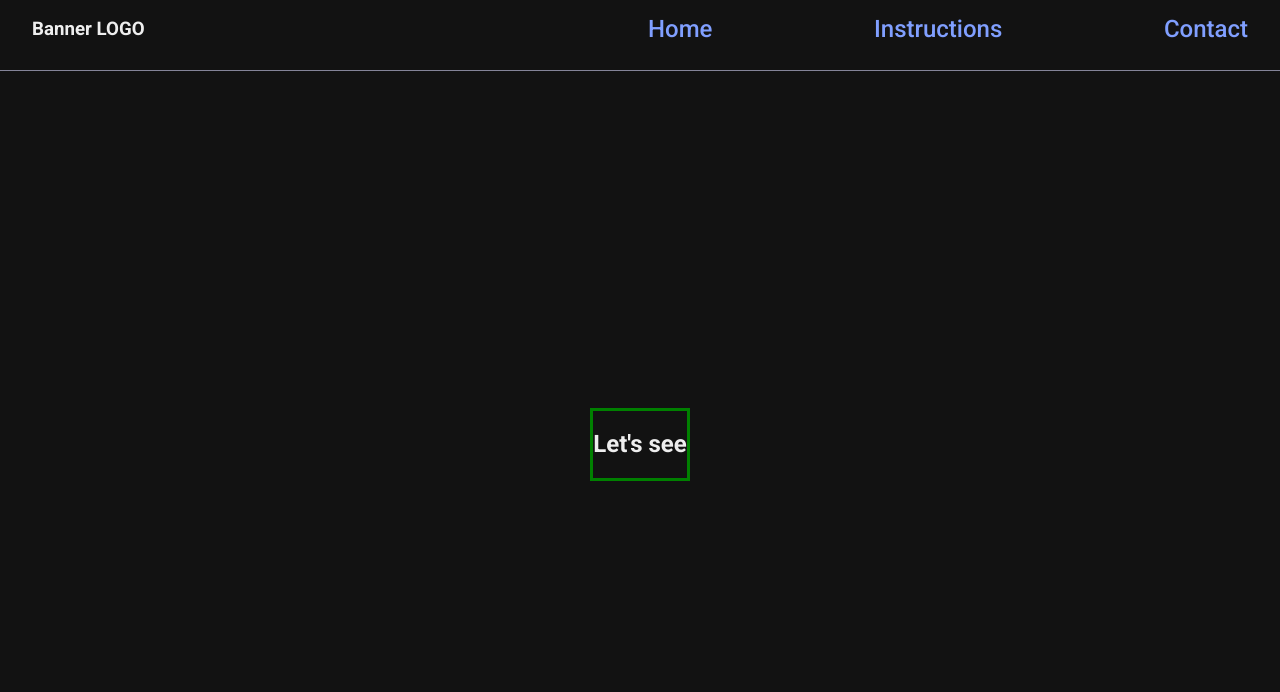
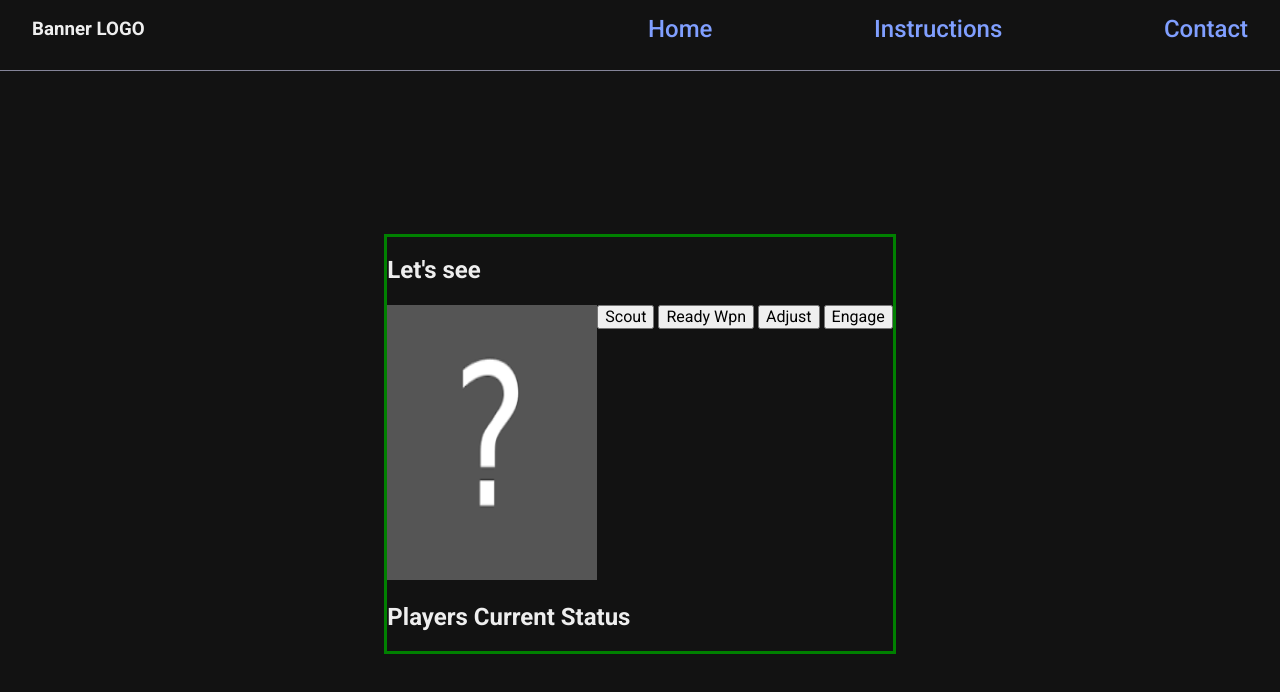
Before and after one commit to coding4freedom/HuntersGuild, a website: page public/index.html in a window 1280 px wide. Drawn offline with Linux system fonts and the light colour scheme.

Commit message:
simulation layout updates img, center buttons

```diff
--- a/public/components/gameContent.html
+++ b/public/components/gameContent.html
@@ -11,9 +11,20 @@
     -->
     <section class="activity"><h2>Let's see</h2></section>
     <section class="center-display">
-        <section class="center-left-display"></section>
-        <section class="center-mid-display"></section>
-        <section class="center-right-display"></section>
+        <section class="center-left-display">
+            <div class="beast-img-container">
+                <img src="/public/placeholder.png" alt="Placeholder Image">
+            </div>
+        </section>
+        <section class="center-mid-display">
+            <input type="button" value="Scout">
+            <input type="button" value="Ready Wpn">
+            <input type="button" value="Adjust">
+            <input type="button" value="Engage">
+        </section>
+        <section class="center-right-display">
+
+        </section>
     </section>
-    <section class="player-stats"></section>
+    <section class="player-stats"><h2>Players Current Status</h2></section>
 </section>
```
Also changed, not shown: public/placeholder.png (added).
